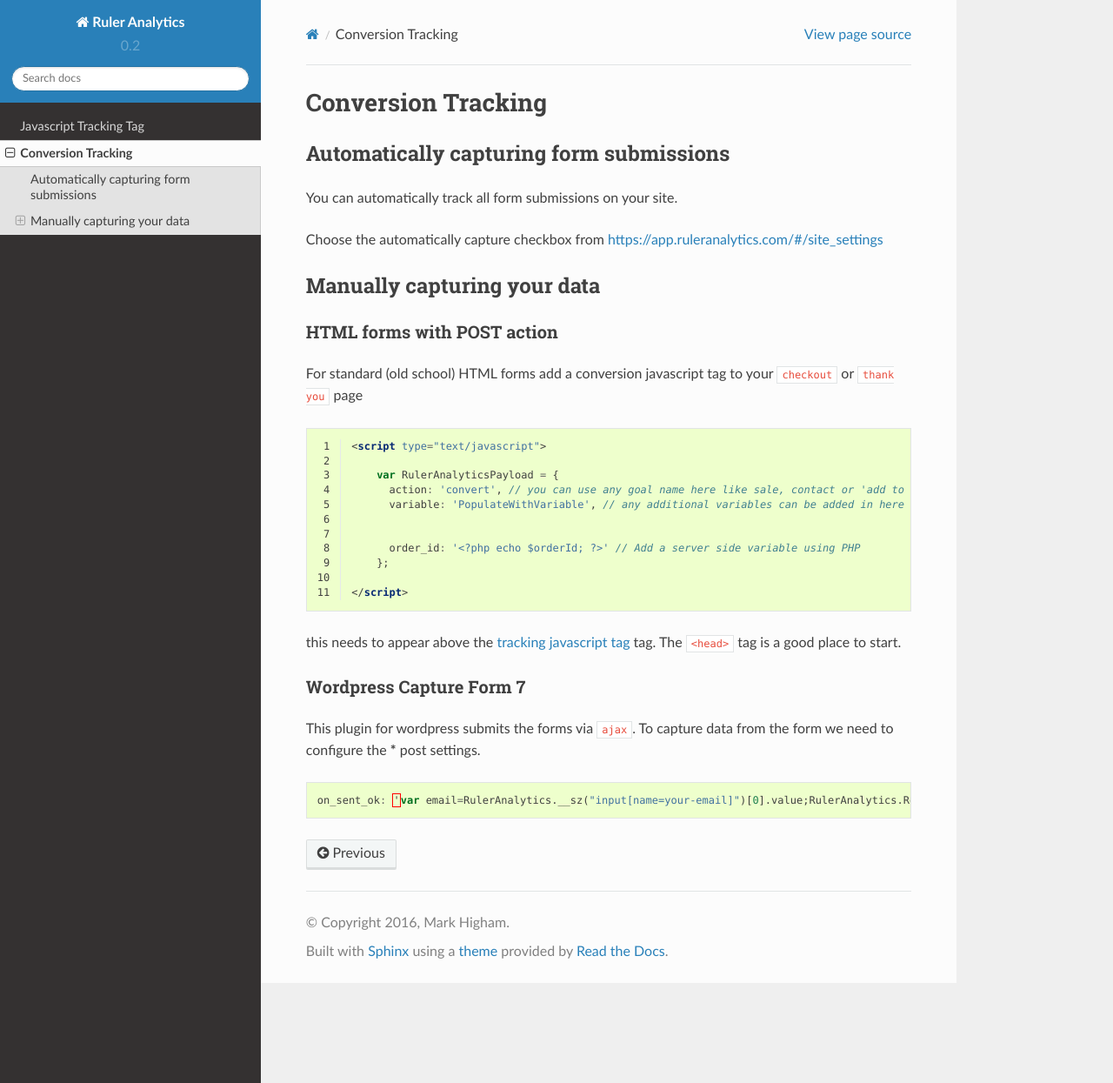
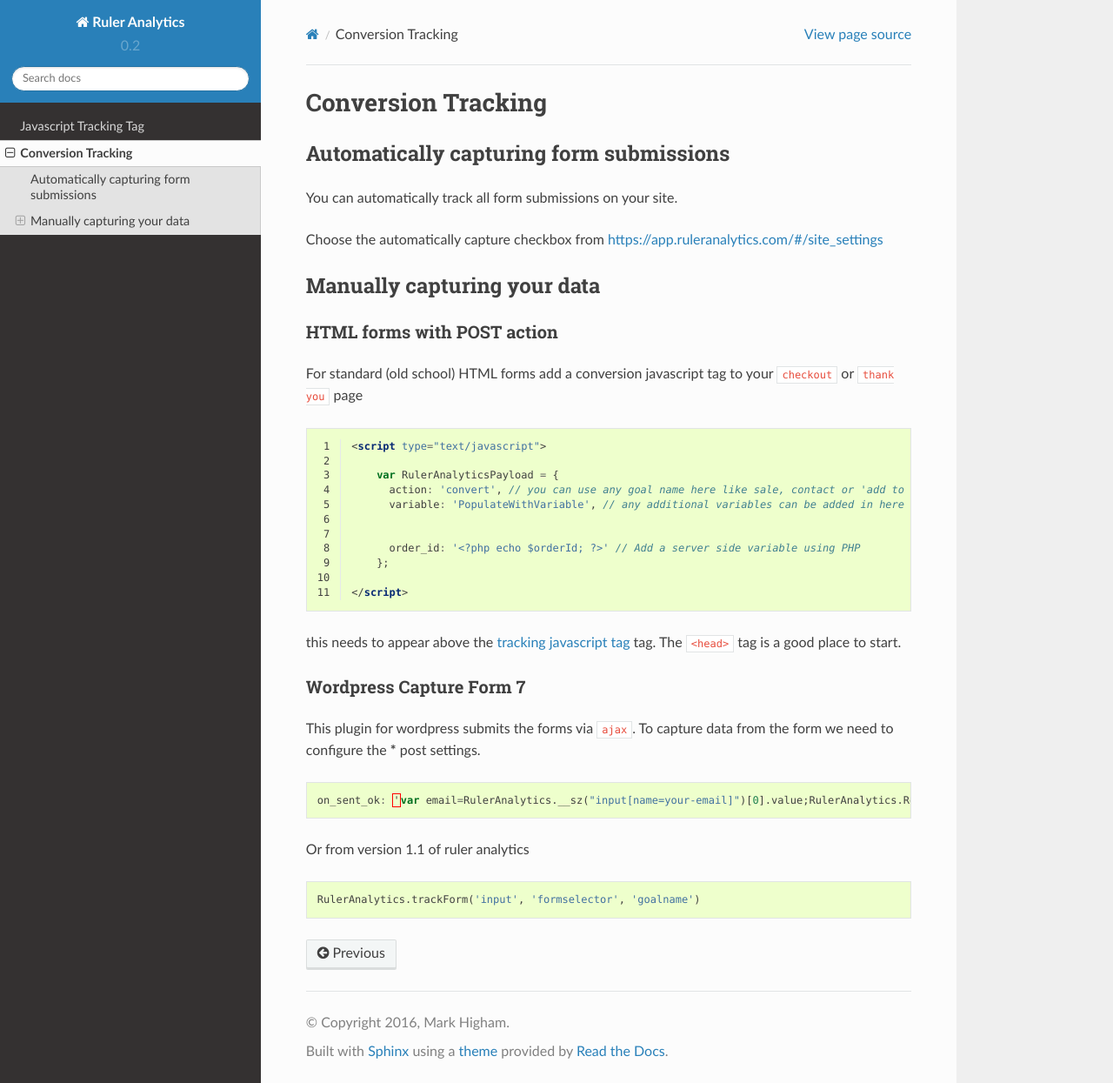
Before and after one commit to ruleranalytics/ruler-rtfm, a Sphinx documentation site: the page built from source/conversions.rst, in a window 1280 px wide and 1245 px high. Shown: the whole window at 87% size. Built offline with Sphinx 7.4.7 and the Read the Docs theme 2.0.0, drawn with Linux system fonts in a browser that asks for light colours.

Commit message:
some wip for 1.1 features

```diff
--- a/source/conversions.rst
+++ b/source/conversions.rst
@@ -45,3 +45,10 @@
 .. code-block:: javascript
 
     on_sent_ok: 'var email=RulerAnalytics.__sz("input[name=your-email]")[0].value;RulerAnalytics.RegisterAction({ uid: "56d04f7c8c0d4", action:"convert", email:email});’
+
+
+Or from version 1.1 of ruler analytics
+
+.. code-block:: javascript
+
+    RulerAnalytics.trackForm('input', 'formselector', 'goalname')
```
